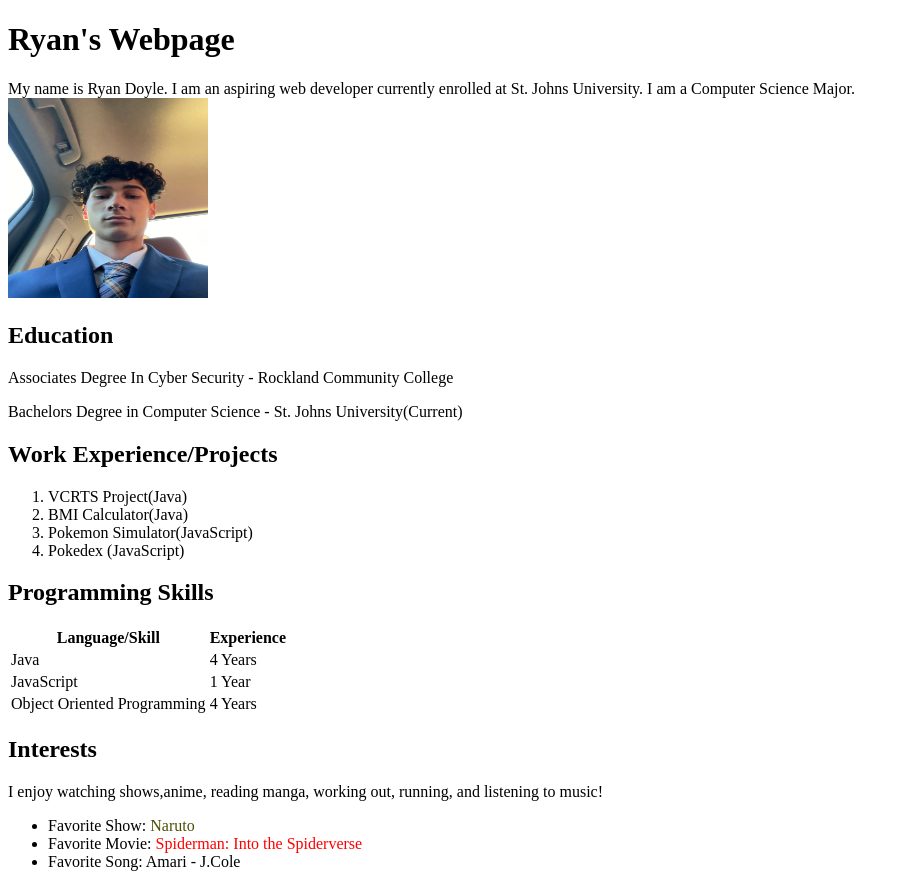
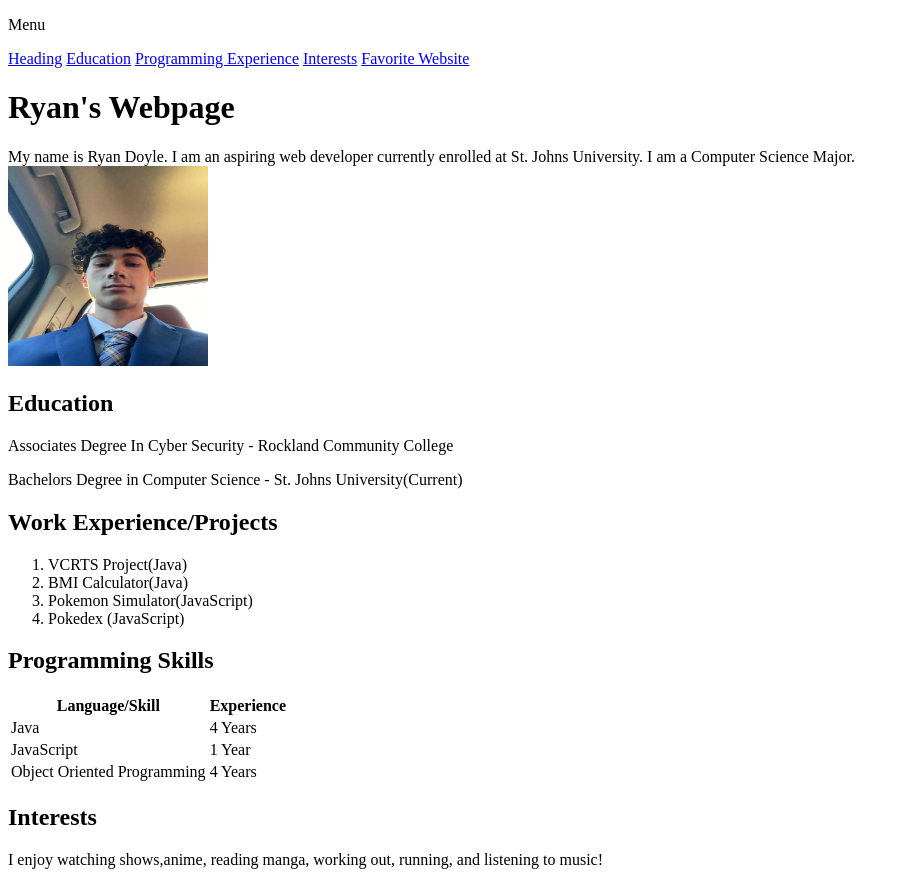
Before and after one commit to RyanDoii/Webpage, a plain HTML site: page index.html in a window 1280 px wide. Shown: the top 874 px of the page, without its empty margins (0-909 px from the left). Drawn offline with Linux system fonts and the light colour scheme.

Commit message:
Add files via upload

```diff
--- a/index.html
+++ b/index.html
@@ -8,14 +8,20 @@
     <link rel="stylesheet" href="style.css">
 </head>
     <body>
+        <p>Menu</p>
+        <a href="#section1">Heading</a>
+        <a href="#section2">Education</a>
+        <a href="#section3">Programming Experience</a>
+        <a href="#section4">Interests</a>
+        <a href="#section4">Favorite Website</a>
         <div>
-        <h1 id="myheading">Ryan's Webpage</h1>
+        <h1 id="section1">Ryan's Webpage</h1>
         <p>My name is Ryan Doyle. I am an aspiring web developer currently enrolled
             at St. Johns University. I am a Computer Science Major. <br>
             <img src="photo/Photo.jpeg" width="200" height="200">
         </div>
         </p>
-        <h2>Education</h2>
+        <h2 id="section2">Education</h2>
         <p>Associates Degree In Cyber Security - Rockland Community College</p>
         <p>Bachelors Degree in Computer Science - St. Johns University(Current)</p>
         <h2>Work Experience/Projects</h2>
@@ -25,7 +31,7 @@
             <li>Pokemon Simulator(JavaScript)</li>
             <li>Pokedex (JavaScript)</li>
             </ol>
-        <h2>Programming Skills</h2>
+        <h2 id="section3">Programming Skills</h2>
             <table>
                 <tr>
                 <th>Language/Skill</th>
@@ -44,15 +50,19 @@
                <td>4 Years</td>
             </tr>
             </table>
-        <h2>Interests</h2>
+        <h2 id="section4">Interests</h2>
         <p>I enjoy watching shows,anime, reading manga, working out, running, and listening to music!</p>
+        <img src="https://preview.redd.it/f7xyu8bdfng61.jpg?width=225&format=pjpg&auto=webp&v=enabled&s=6a0a4449c6ad22ac977908c1bae0ab60fc61ade9" alt="">
         <ul>
             <li>Favorite Show: <span style="color: rgb(77, 77, 4)"> Naruto </span></li>
             <li>Favorite Movie: <span style="color: red">Spiderman: Into the Spiderverse</span></li>
             <li>Favorite Song: Amari - J.Cole </li>
         </ul>
-        <h2>Favorite Website</h2>
-        <a href="https://www.youtube.com">Youtube</a>
+        <h2 id="section5">Favorite Website</h2>
+        <a href="https://www.youtube.com">Youtube</a> <br>
+        <iframe width="420" height="345" src="https://www.youtube.com/embed/8SJSS_CB6jE">
+        </iframe>
+
     </body>
 <script src="hi.js"></script>
 </html>
```
